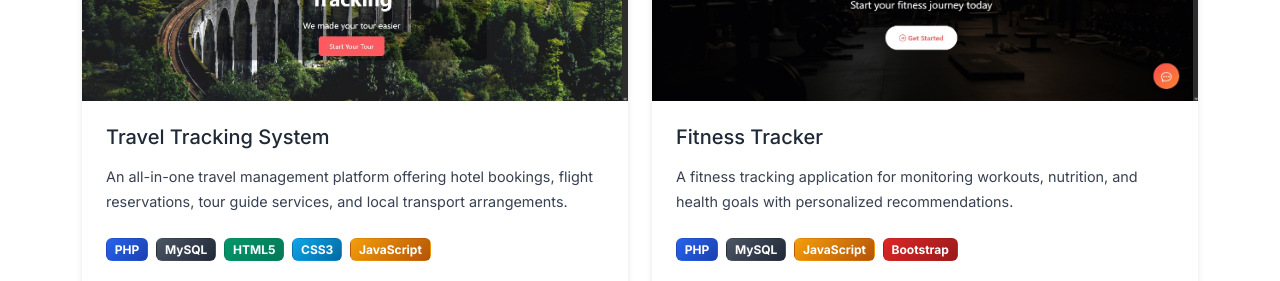
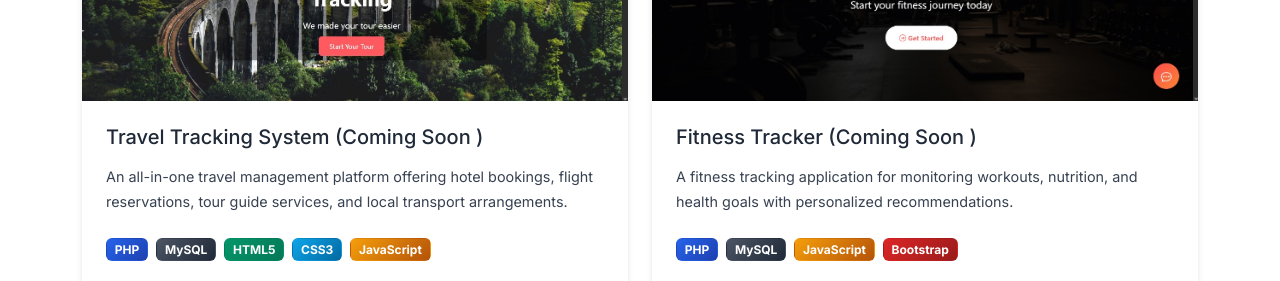
Before and after one commit to krrahul24/rahul-portfolio, a plain HTML site: page index.html in a window 1280 px wide. Shown: the part 4640-4921 px from the top of the page. Drawn offline with nearby package versions, Linux system fonts and the light colour scheme; no server answers.

Commit message:
Update index.html

```diff
--- a/index.html
+++ b/index.html
@@ -579,7 +579,7 @@
                                 <img src="assets/travel-tracking.jpg" alt="Travel Tracking System" class="img-fluid">
                             </div>
                             <div class="project-info">
-                                <h4>Travel Tracking System</h4>
+                                <h4>Travel Tracking System (Coming Soon )</h4>
                                 <p>An all-in-one travel management platform offering hotel bookings, flight
                                     reservations, tour guide services, and local transport arrangements.</p>
                                 <div class="tech-stack">
@@ -606,7 +606,7 @@
                                 <img src="assets/fitness-tracker.jpg" alt="Fitness Tracker" class="img-fluid">
                             </div>
                             <div class="project-info">
-                                <h4>Fitness Tracker</h4>
+                                <h4>Fitness Tracker (Coming Soon )</h4>
                                 <p>A fitness tracking application for monitoring workouts, nutrition, and health goals
                                     with personalized recommendations.</p>
                                 <div class="tech-stack">
```
